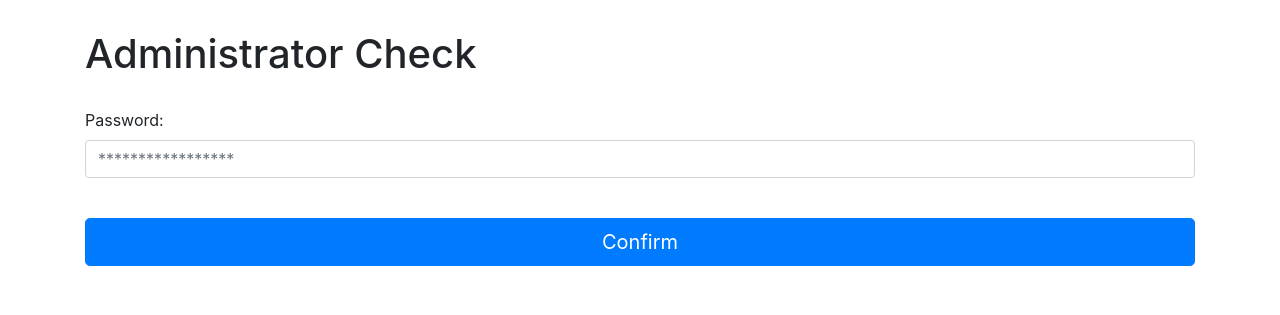
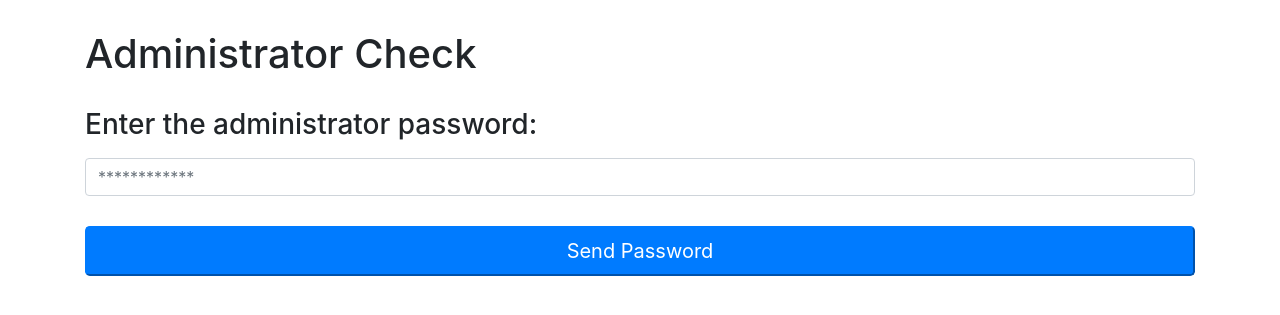
Before and after one commit to luantorrex/users-controll, a Flask app: page /confirmAdmin/ in a window 1280 px wide. Shown: the part 56-371 px from the top of the page. Run offline with Flask 2, Linux system fonts and the light colour scheme; some libraries are stand-ins or nearby versions.

Commit message:
Add Lógica Admin

```diff
--- a/app/forms.py
+++ b/app/forms.py
@@ -18,12 +18,18 @@ class LoginForm(FlaskForm):
 
 
 class ChangeEmail(FlaskForm):
-    email = StringField('Enter a new e-mail: ',
+    email = StringField('Enter a new e-mail:',
                         validators=[DataRequired(), Email()])
     submit = SubmitField("Change Email")
 
 
 class ChangePassword(FlaskForm):
-    password = PasswordField('Enter a new password',
+    password = PasswordField('Enter a new password:',
                              validators=[DataRequired()])
     submit = SubmitField("Change Password")
+
+
+class AdminCheck(FlaskForm):
+    password = PasswordField("Enter the administrator password:",
+                             validators=[DataRequired()])
+    submit = SubmitField("Send Password")
--- a/app/models.py
+++ b/app/models.py
@@ -6,6 +6,7 @@ class User(db.Model, UserMixin):
     id = db.Column("id", db.Integer(), primary_key=True)
     username = db.Column(db.String(100))
     email = db.Column(db.String(100))
+    admin = db.Column(db.Boolean)
     password = db.Column(db.String(30))
 
     def __repr__(self):
--- a/app/routes.py
+++ b/app/routes.py
@@ -1,5 +1,6 @@
 from app import app, db
 from app.forms import ChangeEmail, ChangePassword, RegistrationForm, LoginForm
+from app.forms import AdminCheck
 from app.models import User
 from flask import render_template, url_for, redirect, flash
 from flask_login import login_required, login_user, logout_user
@@ -80,13 +81,23 @@ def changePassword():
 
 @app.route('/confirmAdmin/', methods=["GET", "POST"])
 def confirmAdmin():
-    return render_template("confirm-admin.html")
+    form = AdminCheck()
+    if form.validate_on_submit():
+        if form.password.data == "pass123":
+            current_user.admin = True
+            db.session.add(current_user)
+            db.session.commit()
+            return redirect(url_for("dbView"))
+    return render_template("confirm-admin.html", form=form)
 
 
-@app.route('/view/')
+@app.route('/dbView/')
 @login_required
-def view():
-    return render_template("view.html", users=User.query.all())
+def dbView():
+    if current_user.admin is True:
+        return render_template("view.html", users=User.query.all())
+    else:
+        return redirect(url_for("confirmAdmin"))
 
 
 @app.route('/signout/')
--- a/app/templates/changepassword.html
+++ b/app/templates/changepassword.html
@@ -2,6 +2,7 @@
 {% block title %}Change Password{% endblock %}
 
 {% block content %}
+
     <h1>Change Password</h1>
 
     <form method="POST" style="margin-top: 30px;" novalidate>
--- a/app/templates/confirm-admin.html
+++ b/app/templates/confirm-admin.html
@@ -5,13 +5,21 @@
 
     <h1>Administrator Check</h1>
 
-    <form method="POST" style="margin-top: 30px;">
-        <label for="password">Password:</label>
-        <input name="password" id="password" type="password" class="form-control" placeholder="*****************" required>
-        <p id="passwordHelpBlock" class="form-text text-muted">
+    <form method="POST" style="margin-top: 30px;" novalidate>
+
+        {{ form.hidden_tag() }}
+
+        <p>
+            <h3>{{  form.password.label  }}</h3>
+            {{ form.password(class_="form-control", placeholder="************") }}
+
+            {% for error in form.password.errors %}
+                <span style="color: red;">{{ error }}</span>
+            {% endfor %}
         </p>
 
-        <button type="submit" value="submit" class="btn btn-primary btn-lg btn-block" style="margin-top: 40px;">Confirm</button>
+        <p style="margin-top: 30px;">{{ form.submit(class_="btn-block btn-primary btn-lg") }}</p>
 
     </form>
+
 {% endblock %}
```
Also changed, not shown: app/templates/user.html (+7 -3 lines), migrations/versions/d074d522a83e_add_admin_field.py (added, +28 -0 lines), app/storage.db.
